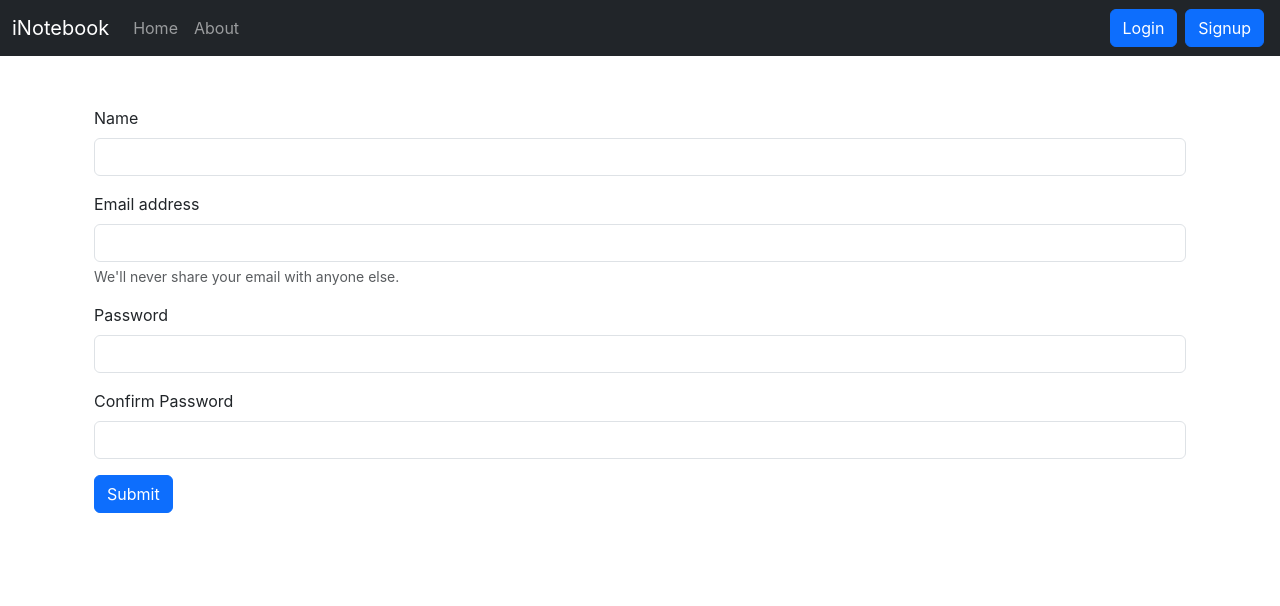
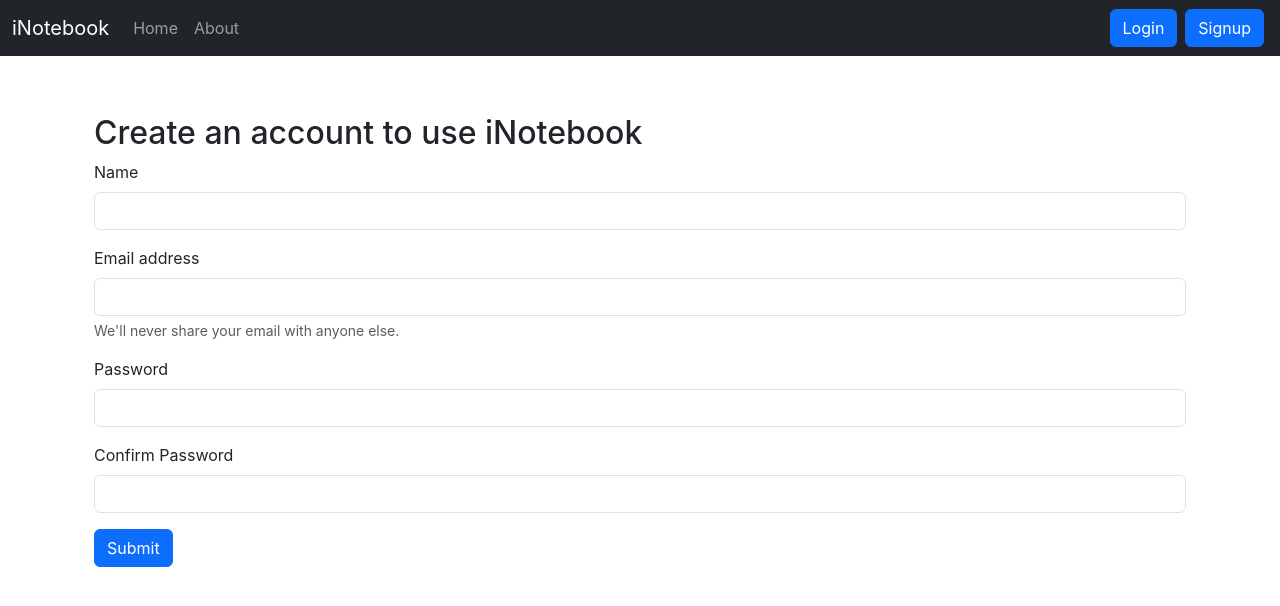
Before and after one commit to VivekSinghMCA/inoteBook, a React (Create React App) app in the folder inotebook/: page /signup in a window 1280 px wide. Shown: the top 606 px of the page. Built offline with nearby package versions, Linux system fonts and the light colour scheme.

Commit message:
changes regarding logout

```diff
--- a/inotebook/src/components/Signup.js
+++ b/inotebook/src/components/Signup.js
@@ -20,7 +20,7 @@ const Signup = (props) => {
       if(json.success){
         // save the auth token and redirect
         localStorage.setItem('token', json.authtoken)
-        navigate('/')
+        navigate("/")
         props.showAlert("Account Created Successfully", "success")
       }
       else{
@@ -32,13 +32,14 @@ const onChange = (e) =>{
 }
 
   return (
-    <div className='container'>
+    <div className='container mt-2'>
+      <h2 className='my-2'>Create an account to use iNotebook</h2>
       <form onSubmit={handleSubmit}>
       <div className="mb-3">
     <label htmlFor="name" className="form-label">Name</label>
     <input type="text" className="form-control" onChange={onChange} id="name" name='name'/>
   </div>
-  <div className="mb-3">
+  <div className="my-3">
     <label htmlFor="email" className="form-label">Email address</label>
     <input type="email" className="form-control" onChange={onChange} id="email" name="email" aria-describedby="emailHelp"/>
     <div id="emailHelp" className="form-text">We'll never share your email with anyone else.</div>
```
